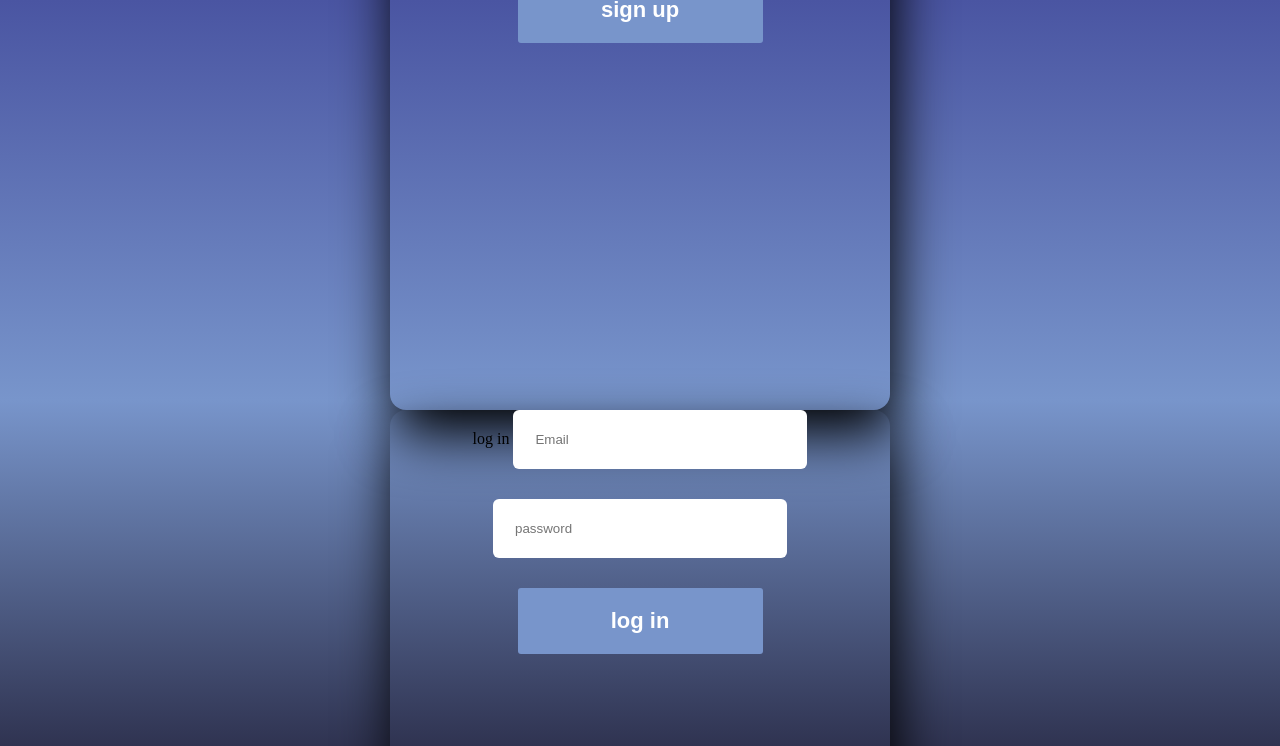
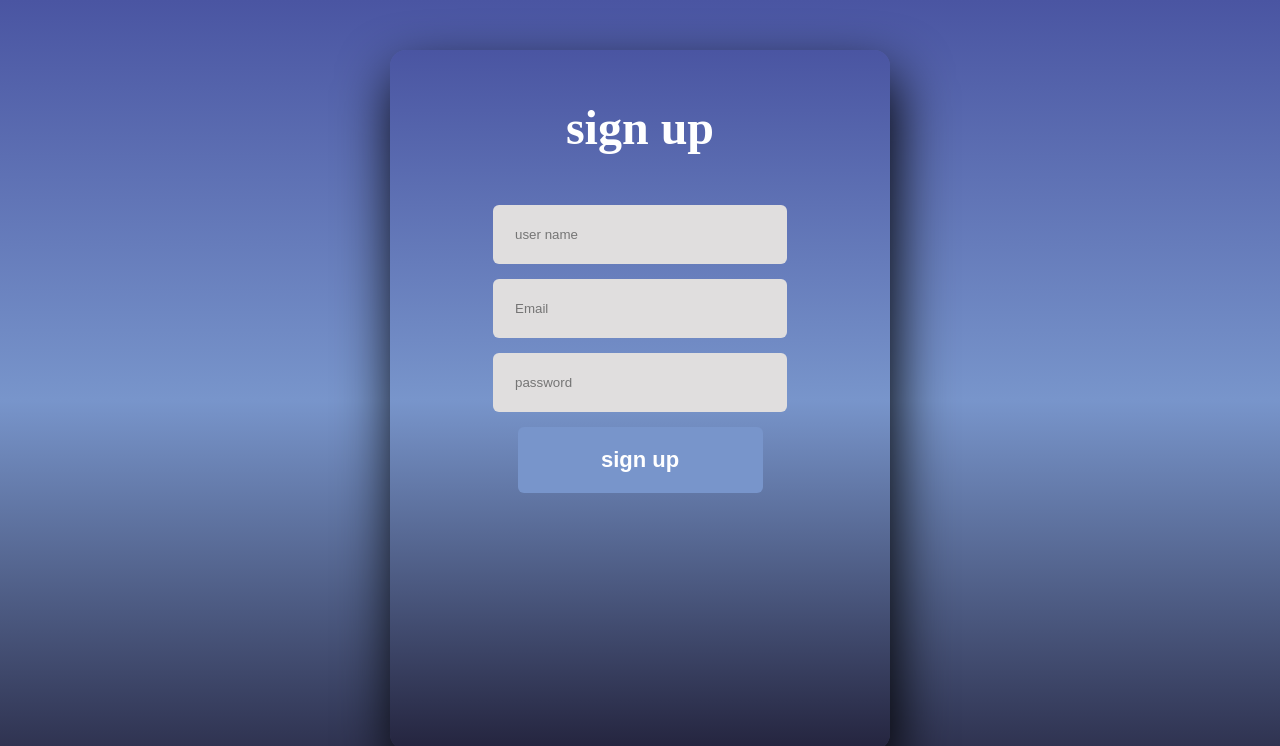
Before and after one commit to erfanmirjalili/project, a plain HTML site: page index.html in a window 1280 px wide. Shown: the top 746 px of the page. Drawn offline with Linux system fonts and the light colour scheme.

Commit message:
edit style.css because of edits on html

```diff
--- a/style.css
+++ b/style.css
@@ -6,17 +6,57 @@ body{
     display: flex;
     justify-content: center;
     align-items: center;
-    text-align: center;
 }
-h1{
+#check{
+    display: none;
+}
+form{
+    display: flex;
+    flex-direction: column;
+    justify-content: center;
+    align-items: center;
+}
+.main{
+    background: linear-gradient(#4a55a2, #7895cb, #24243e) ;
+    margin: 0;
+    padding: 0;
+    height: 100vh;
+
+    width: 500px;
+    box-shadow: 5px 25px 55px;
+    height: 700px;
+    border-radius: 16px;
+    overflow: hidden;
+}
+.signup{
+    width: 100%;
+    height: 100%;
+}
+label{
     color: #ffffff;
+    font-size: 3em;
     font-weight: bold;
-    padding-bottom: 50px;
-    font-size: 45px;
+    cursor: pointer;
+    display: flex;
+    justify-content: center;
+    margin: 50px;
 }
+.box{
+    border-radius: 6px;
+    border: none;
+    width: 50%;
+    height: 30%;
+    margin-bottom: 30px;
+    padding: 22px;
+    display: flex;
+    justify-content: center;
+    margin-bottom: 15px;
+    background-color: #e0dede;
+}
+
 button{
     background: #7895cb;
-    border-radius: 3px;
+    border-radius: 6px;
     border: none;
     padding: 20px 15px ;
     cursor: pointer;
@@ -24,20 +64,8 @@ button{
     font-weight: bold;
     font-size: 22px;
     color: #ffffff;
+    transition: .3s ease-in;
 }
 button:hover{
     background-color: #4a55a2;
 }
-.box{
-    border-radius: 6px;
-    border: none;
-    width: 50%;
-    margin-bottom: 30px;
-    padding: 22px;
-}
-form{
-    width: 500px;
-    box-shadow: 5px 25px 55px;
-    height: 700px;
-    border-radius: 16px;
-}
```
